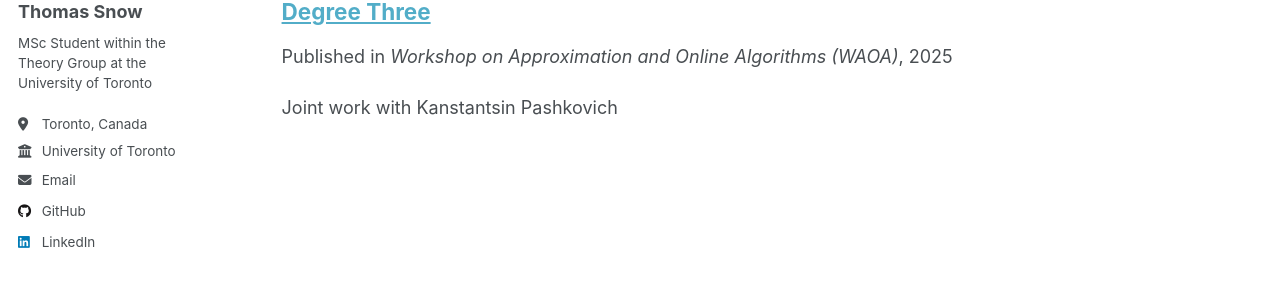
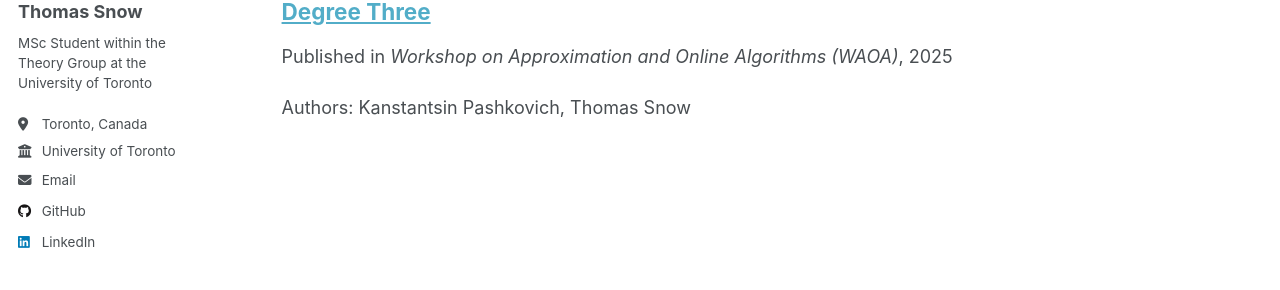
Before and after one commit to tsnowh/tsnowh.github.io, a Jekyll site: the page built from _pages/publications.html, in a window 1280 px wide. Shown: the part 292-582 px from the top of the page. Built offline with Jekyll 4.4.1, drawn with Linux system fonts in a browser that asks for light colours; a script that is not in the unit is left out.

Commit message:
Update WAOA-2025.md

```diff
--- a/_publications/WAOA-2025.md
+++ b/_publications/WAOA-2025.md
@@ -3,7 +3,7 @@ title: "Online Algorithm for Fractional Matchings with Edge Arrivals in Graphs o
 collection: publications
 category: manuscripts
 permalink: /publication/WAOA-2025
-excerpt: 'Joint work with Kanstantsin Pashkovich'
+excerpt: 'Authors: Kanstantsin Pashkovich, Thomas Snow'
 date: 2025-11-10
 venue: 'Workshop on Approximation and Online Algorithms (WAOA)'
 ---
```
